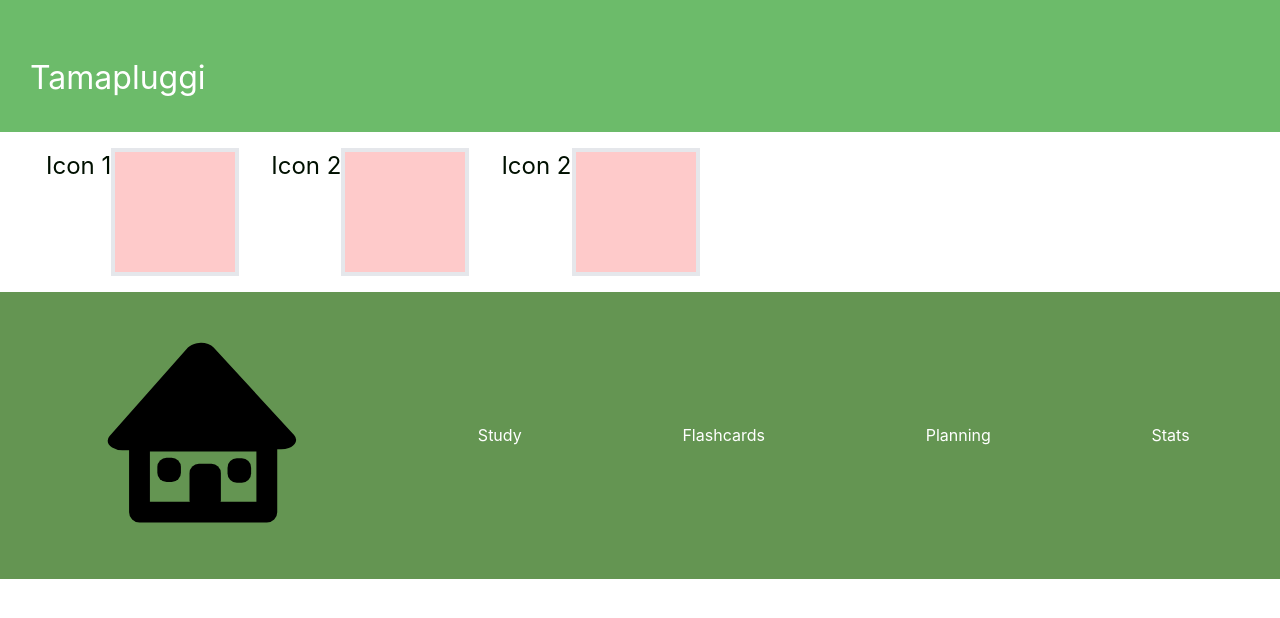
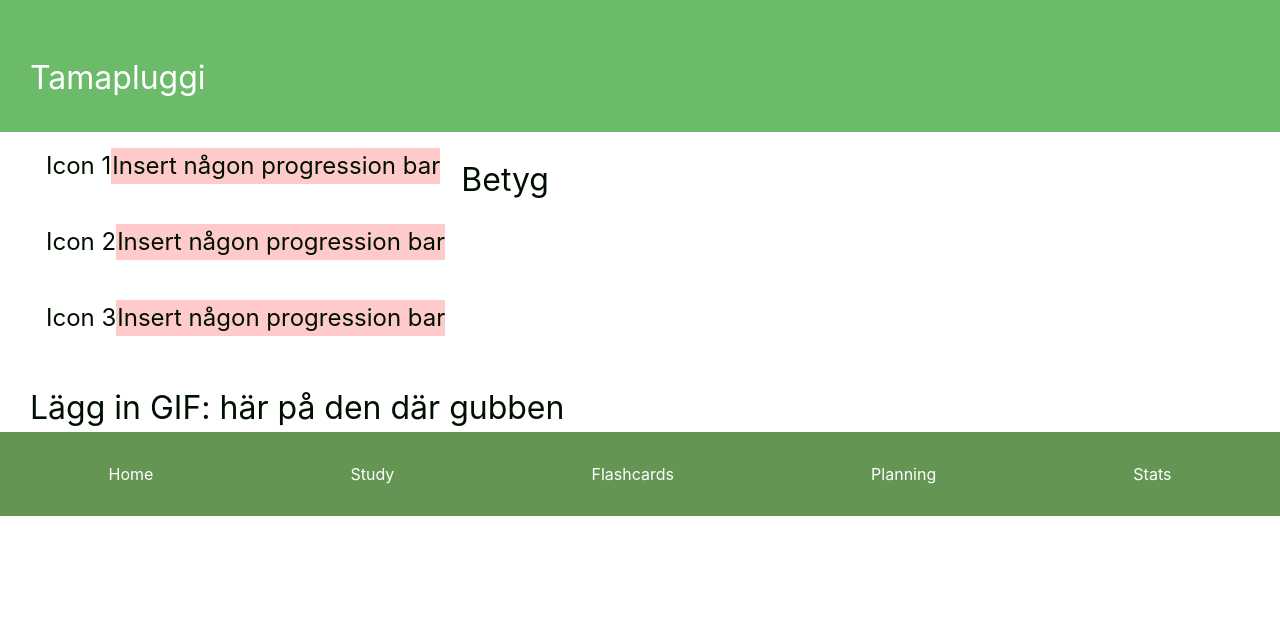
Before and after one commit to RakinAli/Tamapluggi, a React (Create React App) app: page /home in a window 1280 px wide. Shown: the top 618 px of the page. Built offline with nearby package versions, Linux system fonts and the light colour scheme.

Commit message:
Sista push för idag?
Lekt med home.js och gjorde en snabb skiss på hur den ska se ut

```diff
--- a/src/components/home.js
+++ b/src/components/home.js
@@ -1,26 +1,38 @@
 import React from "react";
 
+/*Fixat upp Flex box skit inför styling */
 function Home() {
 	return (
 		/*This flexbox Column is the main*/
 		<main className=" flex flex-col">
 			<div className="flex flex-row">
+				<div className="flex flex-col">
 					<div className="flex flex-row p-4">
 						<h3>Icon 1</h3>
-					<div className="box-border h-32 w-32 p-4 border-4 bg-red-200"></div>
+						<h3 className="pl-px bg-red-200">Insert någon progression bar</h3>
 					</div>
 					<div className="flex flex-row p-4">
 						<h3>Icon 2 </h3>
-					<div className="box-border  w-32 p-4 border-4 bg-red-200"></div>
+						<h3 className="pl-px bg-red-200">Insert någon progression bar</h3>
 					</div>
 					<div className="flex flex-row p-4">
-					<h3>Icon 2 </h3>
-					<div className="box-border h-32 w-32 p-4 border-4 bg-red-200"></div>
+						<h3>Icon 3 </h3>
+						<h3 className="pl-px bg-red-200">Insert någon progression bar</h3>
 					</div>
 				</div>
-
+				<h1>Betyg</h1>
+			</div>
+			<div>
+				<h1>
+					Lägg in GIF: här på den där gubben
+				</h1>
+			</div>
 		</main>
 	);
 }
 
+/*Kanske fixa någon betyg logik under?*/
+
+/*Kanske fixa någon logik för progression bar */
+
 export default Home;
--- a/src/components/navbar.js
+++ b/src/components/navbar.js
@@ -1,12 +1,11 @@
 import React from "react";
 import {Link } from "react-router-dom";
-import HomeIcon from '../Images/Icons/home.svg';
 
 /*Navigation bar */
 function Navbar() {
 	return (
 		<nav className="Navbar">
-			<Link to="/home"><img src={HomeIcon} alt="" /></Link>
+			<Link to="/home">Home </Link>
 			<Link to="/study">Study</Link>
 			<Link to="/flashcards">Flashcards</Link>
 			<Link to="/planning">Planning</Link>
```
Lines whose indentation alone changed are shown as unchanged.
